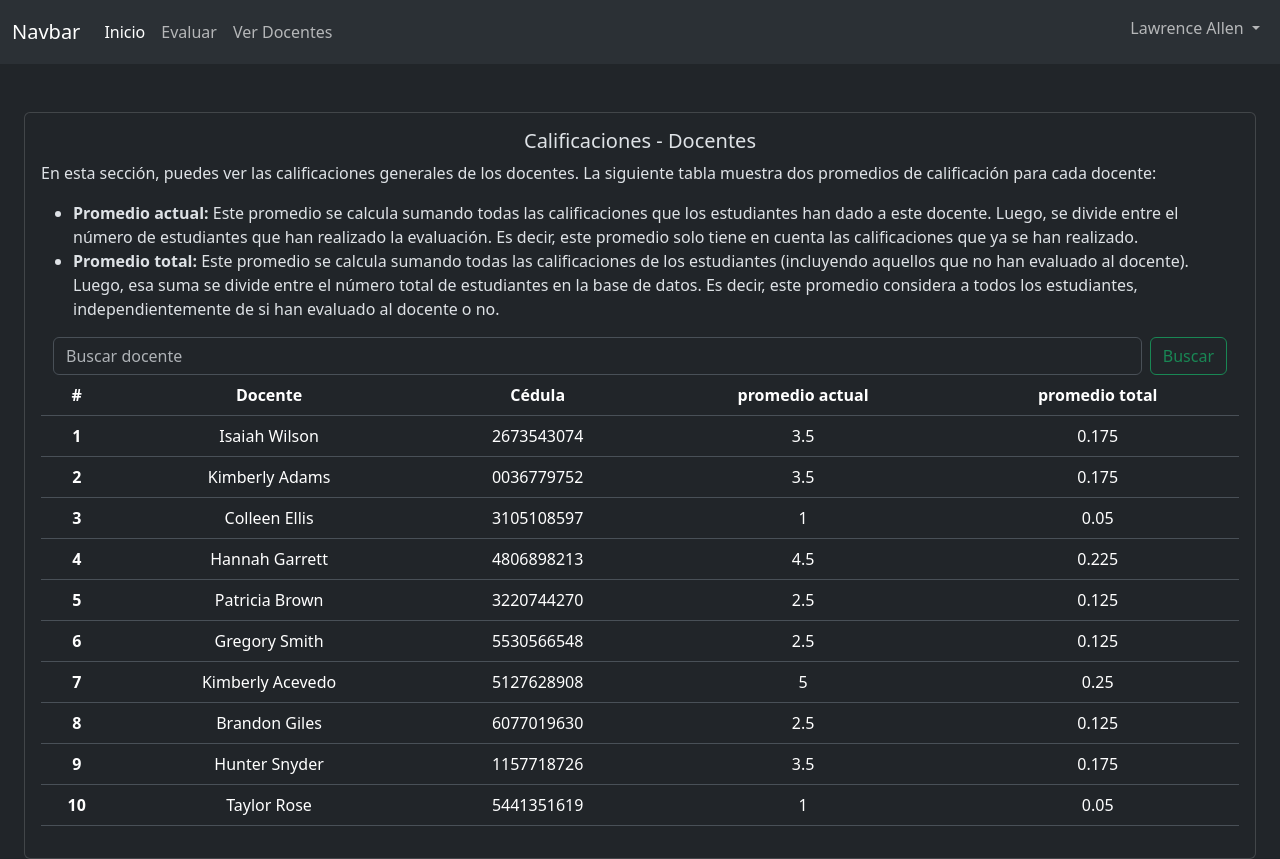
After one commit to JulianD1997/modulo_evaluaciones, a Django app: page /docentes/listado/ in a window 1280 px wide. The commit adds this page. Run offline with Django 5.2, Linux system fonts and the light colour scheme; a user stored in the database is signed in; data comes from the database, SQL or seed files in the repository; both versions use the stored data as it was after the commit; some libraries are stand-ins or nearby versions.

Commit message:
teacher_assessment created

```diff
--- a/assessment_module/urls.py
+++ b/assessment_module/urls.py
@@ -16,9 +16,10 @@ Including another URLconf
 """
 
 from django.contrib import admin
-from django.urls import path, include
+from django.urls import include, path
 
 urlpatterns = [
     path("admin/", admin.site.urls),
+    # se agrega las rutas de la app de evaluaciones
     path("", include("assessments.urls")),
 ]
--- a/assessments/forms.py
+++ b/assessments/forms.py
@@ -113,9 +113,6 @@ class AssessmentForm(forms.ModelForm):
             self.fields["teacher"].queryset = Teacher.objects.exclude(
                 id__in=excluded_teacher
             )
-        else:
-            print("no entro")
-            self.fields["teacher"].queryset = Teacher.objects.all()
 
     def clean_teacher(self):
         # Validar que se seleccione un docente
--- a/assessments/models.py
+++ b/assessments/models.py
@@ -33,7 +33,7 @@ class Student(AbstractUser):
     REQUIRED_FIELDS = ["email"]
 
     def __str__(self):
-        return f"{self.first_name} {self.last_name} code: {self.code}"
+        return f"{self.first_name} {self.last_name}"
 
 
 class Teacher(models.Model):
--- a/assessments/templates/layouts/partials/nav.html
+++ b/assessments/templates/layouts/partials/nav.html
@@ -20,7 +20,7 @@
           <a class="nav-link" href="{% url "Assessment" %}">Evaluar</a>
         </li>
         <li class="nav-item">
-          <a class="nav-link" href="#">Ver Evaluaciones</a>
+          <a class="nav-link" href="{% url "View_assessments" %}">Ver Docentes</a>
         </li>
       </ul>
       <ul class="navbar-nav ms-auto mb-2">
@@ -29,7 +29,10 @@
             {{user_name}}
           </a>
           <ul class="dropdown-menu" style="left: -20px;">
-            <li><a class="dropdown-item" href="{% url "Logout" %}">Cerrar Sesión</a></li>
+            <li><form action="{% url 'Logout' %}" method="POST">
+              {% csrf_token %}
+              <button class="nav-link" type="submit">Cerrar sesión</button>
+          </form></li>
           </ul>
         </li>
       </ul>
--- /dev/null
+++ b/assessments/templates/layouts/view_assessment.html
@@ -0,0 +1,85 @@
+{% extends 'base_html.html' %}
+{% block title %} Ver Docentes {% endblock %}
+{% block content %}
+<header class="">
+  {% include "layouts/partials/nav.html" with user_name=user_name %}
+</header>
+<main class="row justify-content-evenly w-100 mt-5 ps-4">
+  <section class="">
+    <div class="card" style="width: 100%">
+      <div class="card-body">
+        <h5 class="card-title text-center">Calificaciones - Docentes</h5>
+        <p class="card-text">
+          En esta sección, puedes ver las calificaciones generales de los
+          docentes. La siguiente tabla muestra dos promedios de calificación
+          para cada docente:
+        </p>
+        <ul>
+          <li>
+            <strong>Promedio actual:</strong> Este promedio se calcula sumando
+            todas las calificaciones que los estudiantes han dado a este
+            docente. Luego, se divide entre el número de estudiantes que han
+            realizado la evaluación. Es decir, este promedio solo tiene en
+            cuenta las calificaciones que ya se han realizado.
+          </li>
+          <li>
+            <strong>Promedio total:</strong> Este promedio se calcula sumando
+            todas las calificaciones de los estudiantes (incluyendo aquellos que
+            no han evaluado al docente). Luego, esa suma se divide entre el
+            número total de estudiantes en la base de datos. Es decir, este
+            promedio considera a todos los estudiantes, independientemente de si
+            han evaluado al docente o no.
+          </li>
+        </ul>
+        <div class="container-fluid">
+          <form
+            class="d-flex"
+            role="search"
+            method="get"
+            action="{% url 'View_assessments' %}"
+          >
+            {% csrf_token %}
+            <input
+              class="form-control me-2"
+              type="search"
+              name="query"
+              placeholder="Buscar docente"
+              aria-label="Search"
+              value="{{ request.GET.query|default:'' }}"
+            />
+            <button class="btn btn-outline-success" type="submit">
+              Buscar
+            </button>
+          </form>
+        </div>
+        <table class="table table-hover">
+          <thead>
+            <tr class="text-center align-middle">
+              <th scope="col">#</th>
+              <th scope="col">Docente</th>
+              <th scope="col">Cédula</th>
+              <th scope="col">promedio actual</th>
+              <th scope="col">promedio total</th>
+            </tr>
+          </thead>
+          <tbody>
+            {% for teacher in teacher_data %}
+            <tr
+              class="text-center align-middle"
+              role="button"
+              onclick="window.location.href='{% url 'Teacher_assessments' teacher.teacher.id %}'"
+            >
+              <th scope="row">{{ teacher.teacher.id }}</th>
+              <td>{{ teacher.teacher }}</td>
+              <td>{{ teacher.teacher.dni }}</td>
+              <td>{{ teacher.current_avg }}</td>
+              <td>{{ teacher.total_avg }}</td>
+            </tr>
+            {% endfor %}
+          </tbody>
+        </table>
+      </div>
+    </div>
+  </section>
+</main>
+{% endblock %}
--- a/assessments/urls.py
+++ b/assessments/urls.py
@@ -5,14 +5,21 @@ from . import views
 
 # Configuración de las rutas para la aplicación
 urlpatterns = [
+    # Ruta para la página de inicio
+    path("", views.home_page, name="Home"),
     # Ruta para la página principal
-    path("", views.student_login, name="Login"),
-    # Ruta para la página de inicio
-    path("inicio/", views.home_page, name="Home"),
+    path("login/", views.student_login, name="Login"),
     # Ruta para evaluar
-    path("evaluar/", views.assessment_create, name="Assessment"),
+    path("docente/evaluar/", views.assessment_create, name="Assessment"),
+    # Ruta para visualizar las calificaciones de los docentes
+    path("docentes/listado/", views.view_assessments, name="View_assessments"),
+    # Ruta para ver las calificaciones de un docente
+    path(
+        "docentes/<int:teacher_id>/evaluaciones/",
+        views.teacher_assessments,
+        name="Teacher_assessments",
+    ),
     # Ruta para cerrar sesión
     path("logout/", auth_views.LogoutView.as_view(), name="Logout"),
-
-    path("find_assessments/<uuid:id>", views.find_assessment),
+    # path("find_assessments/<uuid:id>", views.find_assessment),
 ]
--- a/assessments/views.py
+++ b/assessments/views.py
@@ -1,7 +1,7 @@
 from django.contrib import messages
 from django.contrib.auth import authenticate, login
 from django.contrib.auth.decorators import login_required
-from django.http import JsonResponse
+from django.db.models import Avg, Count, Q
 from django.shortcuts import redirect, render
 
 from .forms import AssessmentForm, LoginForm
@@ -31,7 +31,7 @@ from .models import Assessment, Student, Teacher
 """
 
 
-# Función para iniciar sesión
+# Función para iniciar sesión como estudiante
 def student_login(request):
     if request.method == "POST":
         form = LoginForm(request.POST)
@@ -50,26 +50,23 @@ def student_login(request):
     else:
         # se crea un formulario vacío
         form = LoginForm()
-    # se renderiza la página de login
     return render(request, "layouts/login.html", {"form": form})
 
 
+# Pagina principal por ahora muestra el nombre del estudiante logeado
 @login_required
 def home_page(request):
-    # Se obtiene el nombre del usuario logeado
     user_name = request.user.first_name + " " + request.user.last_name
-    # re renderiza la página de inicio con el nombre del usuario
     return render(request, "layouts/home.html", {"user_name": user_name})
 
 
 @login_required
 def assessment_create(request):
-    # obtiene el nombre del usuario logeado
     user_name = request.user.first_name + " " + request.user.last_name
+
     if request.method == "POST":
-        form = AssessmentForm(
-            request.POST
-        )  # Se valida el formulario y se guarda la calificación
+        form = AssessmentForm(request.POST)
+
         if form.is_valid():
             student = request.user
             assessment = form.save(commit=False)
@@ -78,19 +75,70 @@ def assessment_create(request):
             messages.success(
                 request, f"Calificación Guardada para el Docente {assessment.teacher}"
             )
-            # Crear un nuevo Formulario
+            # Crear un nuevo Formulario con el estudiante logeado para que califique
+            # a los docentes que hacen falta por evaluar
             form = AssessmentForm(initial={"student": request.user})
             return redirect("Assessment")
     else:
         form = AssessmentForm(initial={"student": request.user})
 
+    # Se limpia la cola de mensajes
     storage = messages.get_messages(request)
     storage.used = True
+
     return render(
         request, "layouts/assessment.html", {"form": form, "user_name": user_name}
     )
 
 
-def find_assessment(request, id):
-    students = list(Student.objects.values())
-    return JsonResponse(students, safe=False)
+@login_required
+def view_assessments(request):
+    user_name = request.user.first_name + " " + request.user.last_name
+    # Datos que se van a enviar al template
+    data = {"user_name": user_name}
+    # Obtener todos los docentes
+    query = request.GET.get("query", "").strip()
+    if query:
+        teachers = Teacher.objects.filter(
+            Q(first_name__icontains=query) | Q(last_name__icontains=query)
+        )
+    else:
+        teachers = Teacher.objects.all()
+
+    teacher_data = []
+    # Estudiantes totales
+    students_count = Student.objects.count()
+    for teacher in teachers:
+        # Calculo promedio actual
+        current_avg_data = Assessment.objects.filter(teacher=teacher).aggregate(
+            rating_avg=Avg("rating"), total=Count("rating")
+        )
+        current_avg = current_avg_data["rating_avg"] or 1
+        # Esta variable se puede usar para comparar los estudiantes que han realizado la evaluación
+        total_ratings = current_avg_data["total"]
+        # Calculo promedio total, aunque no hayan calificado se tiene en cuenta en este calculo
+        total_avg = (current_avg / students_count) if students_count > 0 else 1
+        # Datos para la lista de Docentes
+        teacher_data.append(
+            {
+                "teacher": teacher,
+                "current_avg": current_avg,
+                "total_avg": total_avg,
+            }
+        )
+    data["teacher_data"] = teacher_data
+    return render(request, "layouts/view_assessment.html", data)
+
+
+@login_required
+def teacher_assessments(request, teacher_id):
+    user_name = request.user.first_name + " " + request.user.last_name
+    teacher = Teacher.objects.get(id=teacher_id)
+    print(teacher)
+    assessments = Assessment.objects.filter(teacher=teacher)
+    data = {
+        "user_name": user_name,
+        "teacher": teacher,
+        "assessments": assessments,
+    }
+    return render(request, "layouts/teacher_assessments.html", data)
--- a/templates/base_html.html
+++ b/templates/base_html.html
@@ -1,6 +1,8 @@
 {% load static %}
 <!DOCTYPE html>
 <html lang="es" data-bs-theme="dark">
+  <!-- Plantilla base del proyecto principal se deja definido las rutas para los
+  archivos de bootstrap y poder modelar el proyecto con esta herramienta -->
   <head>
     <meta charset="UTF-8" />
     <meta name="viewport" content="width=device-width, initial-scale=1.0" />
@@ -11,7 +13,7 @@
   <body class="bg-dark">
     {% block content %} {% endblock %}
 
-    <!-- Script para Bootstrap -->
+
     <script src="{% static 'bootstrap/js/bootstrap.bundle.min.js' %}"></script>
   </body>
 </html>
```
Also changed, not shown: assessment_module/settings.py (+8 -3 lines), assessments/templates/layouts/teacher_assessments.html (added, +50 -0 lines), db.sqlite3.
